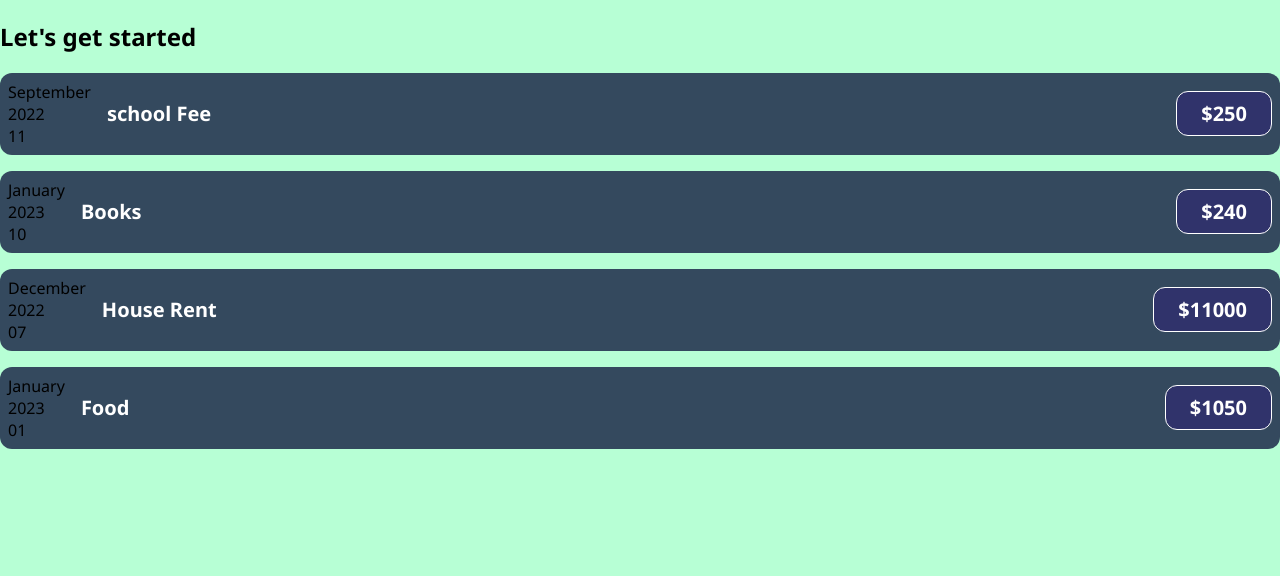
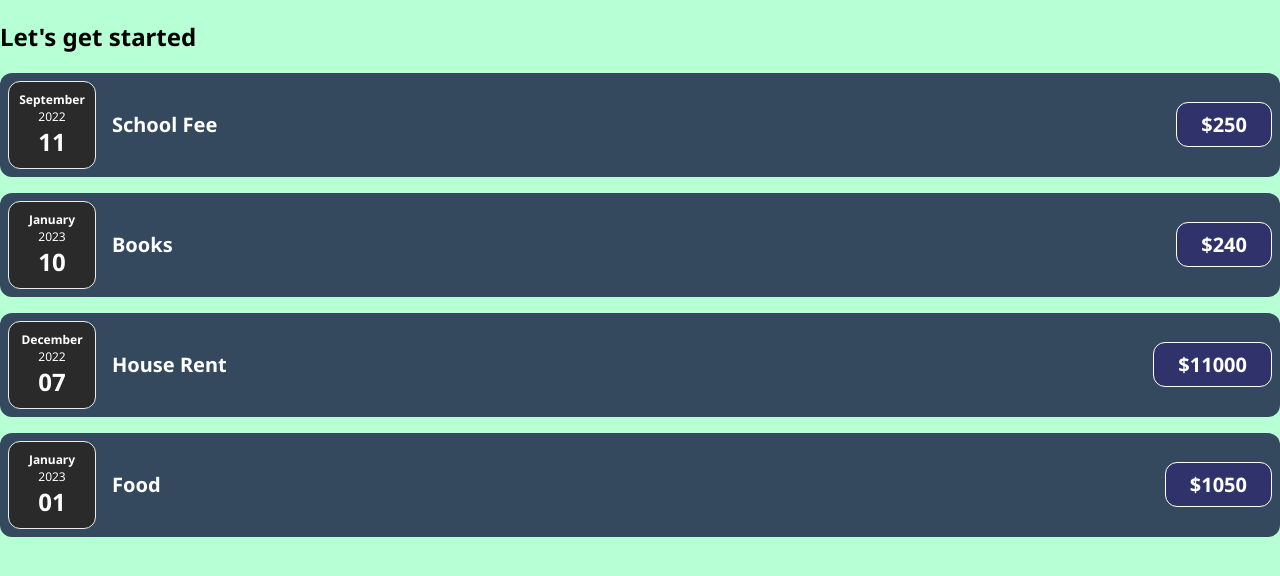
Before and after one commit to shakerbca/React, a JavaScript app: page / in a window 1280 px wide. Shown: the top 576 px of the page. Built offline with nearby package versions, Linux system fonts and the light colour scheme.

Commit message:
add the ExpenseDate

```diff
--- a/src/App.js
+++ b/src/App.js
@@ -4,7 +4,7 @@
     let expenses = [
         {
             id: 'e1',
-            title: 'school Fee',
+            title: 'School Fee',
             amount: 250,
             date: new Date(2022, 8, 11)
         },
--- /dev/null
+++ b/src/components/ExpenseDate.css
@@ -0,0 +1,28 @@
+.expense-date {
+    display: flex;
+    flex-direction: column;
+    width: 5.5rem;
+    height: 5.5rem;
+    border: 1px solid #ececec;
+    background-color: #2a2a2a;
+    color: white;
+    border-radius: 12px;
+    align-items: center;
+    justify-content: center;
+
+}
+
+.expense-date__month {
+    font-size: 0.75rem;
+    font-weight: bold;
+}
+
+.expense-date__year {
+    font-size: 0.75rem;
+}
+
+.expense-date__day
+{
+    font-size: 1.5rem;
+    font-weight: bold;
+}
--- /dev/null
+++ b/src/components/ExpenseDate.js
@@ -0,0 +1,19 @@
+import './ExpenseDate.css';
+
+
+function ExpenseDate(props){
+    const month = props.date.toLocaleString('en-US', {month: 'long'});
+    const year = props.date.getFullYear();
+    const day = props.date.toLocaleString('en-US', {day: '2-digit'});
+
+    return (
+        <div className="expense-date">
+        <div className="expense-date__month">{ month }</div>
+        <div className="expense-date__year">{ year }</div>
+        <div className="expense-date__day">{ day }</div>
+    </div>
+    );
+
+}
+
+export default ExpenseDate;
--- a/src/components/ExpenseItem.js
+++ b/src/components/ExpenseItem.js
@@ -1,16 +1,12 @@
 import './ExpenseItem.css';
 
+import ExpenseDate from './ExpenseDate';
+
 function ExpenseItem(props){
-    const month = props.date.toLocaleString('en-US', {month: 'long'});
-    const year = props.date.getFullYear();
-    const day = props.date.toLocaleString('en-US', {day: '2-digit'});
+
     return (
         <div className="expense-item">
-            <div>
-                <div>{ month }</div>
-                <div>{ year }</div>
-                <div>{ day }</div>
-            </div>
+          <ExpenseDate date={props.date} />
             <div className="expense-item__description">
                 <h2>{ props.title }</h2>
                 <div className="expense-item__price">${ props.amount }</div>
```
